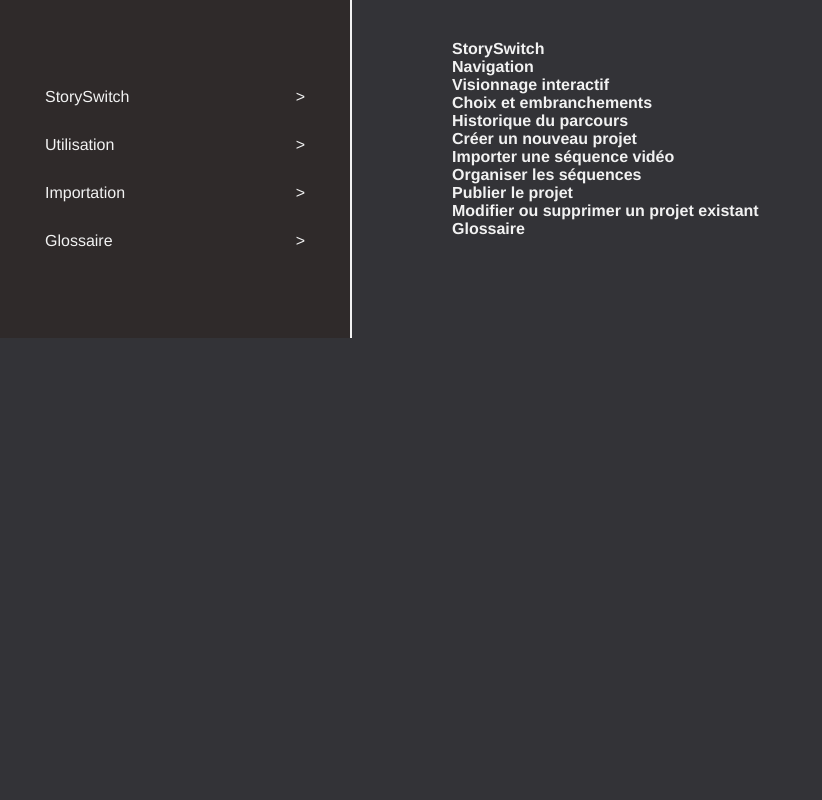
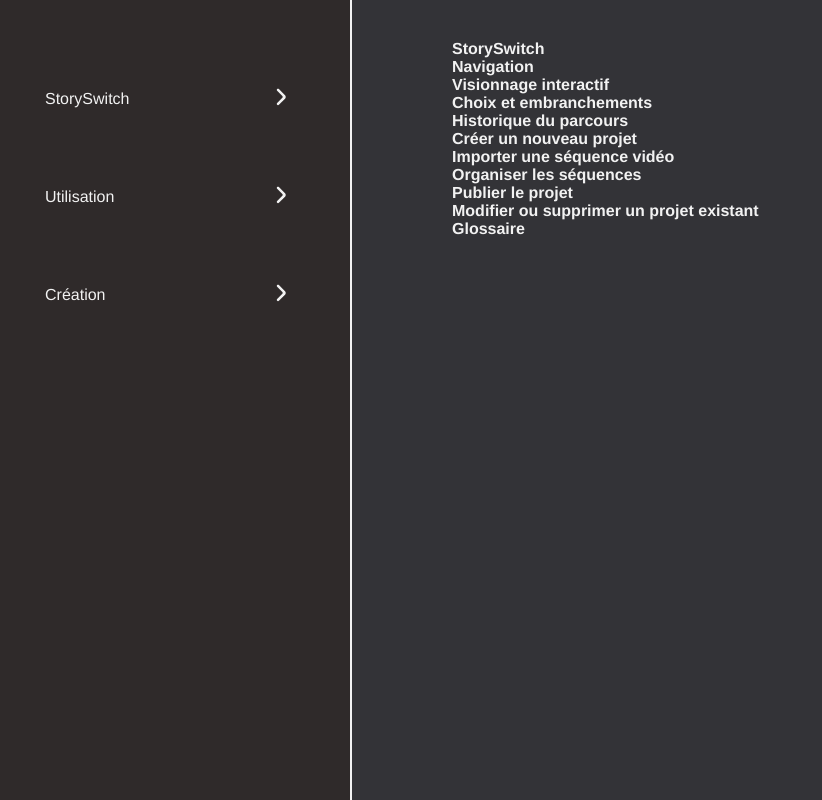
Before and after one commit to StorySwitchProjectTeam/StorySwitchTeam, a PHP site: page /wiki.html in a window 1280 px wide. Shown: the part 102-902 px from the top of the page, without its empty margins (0-822 px from the left). Before the commit the page ends 440 px from the top, so only its background shows below. Run offline with PHP 8.4, Linux system fonts and the light colour scheme.

Commit message:
new changes in menu

```diff
--- a/styles/wiki.css
+++ b/styles/wiki.css
@@ -24,14 +24,14 @@ main {
     background: #2F2A2A;
     display: flex;
     flex-direction: column;
-    justify-content: center;
     padding-bottom: 0px;
     border-right: solid 2px #F2F2F2;
+    height: 100vh;
 }
 
 .menu_liste {
     display: flex;
-    margin: 10px 30px 10px 30px;
+    margin: 50px 30px 10px 30px;
     flex-direction: column;
     justify-content: center;
 }
@@ -43,6 +43,7 @@ main {
     justify-content: space-between;
     cursor: pointer;
     transition: 0.2s ease;
+    align-items: center;
 }
 
 .element_liste:hover {
@@ -53,8 +54,17 @@ main {
     background: #5863FF !important;;
 }
 
-.element_liste svg {
+.element_liste span {
     width: 40px;
+    transition: 0.2s ease;
+}
+
+span svg {
+    width: 30px;
+}
+
+.open_span {
+    transform: rotate(90deg);
 }
 
 .element_sous_liste {
--- a/wiki.html
+++ b/wiki.html
@@ -13,11 +13,12 @@
         <div class="menu_wiki">
             <div class="menu_liste">
                 <div class="element_liste" id="storyswitch">
-                    <div class="element_nom">StorySwitch</div><div>></div>
+                    <div class="element_nom">StorySwitch</div>
+                    <span><svg width="64px" height="64px" viewBox="0 0 24 24" fill="none" xmlns="http://www.w3.org/2000/svg" transform="rotate(270)"><g id="SVGRepo_bgCarrier" stroke-width="0"></g><g id="SVGRepo_tracerCarrier" stroke-linecap="round" stroke-linejoin="round"></g><g id="SVGRepo_iconCarrier"> <path d="M5.70711 9.71069C5.31658 10.1012 5.31658 10.7344 5.70711 11.1249L10.5993 16.0123C11.3805 16.7927 12.6463 16.7924 13.4271 16.0117L18.3174 11.1213C18.708 10.7308 18.708 10.0976 18.3174 9.70708C17.9269 9.31655 17.2937 9.31655 16.9032 9.70708L12.7176 13.8927C12.3271 14.2833 11.6939 14.2832 11.3034 13.8927L7.12132 9.71069C6.7308 9.32016 6.09763 9.32016 5.70711 9.71069Z" fill="#F2F2F2"></path> </g></svg></span>
                 </div>
                 <div class="element_liste" id="utilisation">
                     <div class="element_nom">Utilisation</div>
-                    <div>></div>
+                    <span><svg width="64px" height="64px" viewBox="0 0 24 24" fill="none" xmlns="http://www.w3.org/2000/svg" transform="rotate(270)"><g id="SVGRepo_bgCarrier" stroke-width="0"></g><g id="SVGRepo_tracerCarrier" stroke-linecap="round" stroke-linejoin="round"></g><g id="SVGRepo_iconCarrier"> <path d="M5.70711 9.71069C5.31658 10.1012 5.31658 10.7344 5.70711 11.1249L10.5993 16.0123C11.3805 16.7927 12.6463 16.7924 13.4271 16.0117L18.3174 11.1213C18.708 10.7308 18.708 10.0976 18.3174 9.70708C17.9269 9.31655 17.2937 9.31655 16.9032 9.70708L12.7176 13.8927C12.3271 14.2833 11.6939 14.2832 11.3034 13.8927L7.12132 9.71069C6.7308 9.32016 6.09763 9.32016 5.70711 9.71069Z" fill="#F2F2F2"></path> </g></svg></span>
                 </div>
                 <ul id="utilisation_sous" class="element_sous_liste">
                     <li>Navigation</li>
@@ -25,19 +26,16 @@
                     <li>Choix et embranchements</li>
                     <li>Historique du parcours</li>
                 </ul>
-                <div class="element_liste" id="importation">
-                    <div class="element_nom">Importation</div><div>></div>
+                <div class="element_liste" id="Creation">
+                    <div class="element_nom">Création</div>
+                    <span><svg width="64px" height="64px" viewBox="0 0 24 24" fill="none" xmlns="http://www.w3.org/2000/svg" transform="rotate(270)"><g id="SVGRepo_bgCarrier" stroke-width="0"></g><g id="SVGRepo_tracerCarrier" stroke-linecap="round" stroke-linejoin="round"></g><g id="SVGRepo_iconCarrier"> <path d="M5.70711 9.71069C5.31658 10.1012 5.31658 10.7344 5.70711 11.1249L10.5993 16.0123C11.3805 16.7927 12.6463 16.7924 13.4271 16.0117L18.3174 11.1213C18.708 10.7308 18.708 10.0976 18.3174 9.70708C17.9269 9.31655 17.2937 9.31655 16.9032 9.70708L12.7176 13.8927C12.3271 14.2833 11.6939 14.2832 11.3034 13.8927L7.12132 9.71069C6.7308 9.32016 6.09763 9.32016 5.70711 9.71069Z" fill="#F2F2F2"></path> </g></svg></span>
                 </div>
-                <ul id="importation_sous" class="element_sous_liste">
+                <ul id="Creation_sous" class="element_sous_liste">
                     <li>Créer un nouveau projet</li>
                     <li>Importer une séquence vidéo</li>
                     <li>Organiser des séances</li>
                     <li>Modifier ou supprimer un projet existant</li>
                 </ul>
-                <div class="element_liste" id="glossaire">
-                    <div class="element_nom">Glossaire</div>
-                    <div>></div>
-                </div>
             </div>
         </div>
         <div class="right_main">
```
Also changed, not shown: js/wiki.js (+21 -4 lines).
